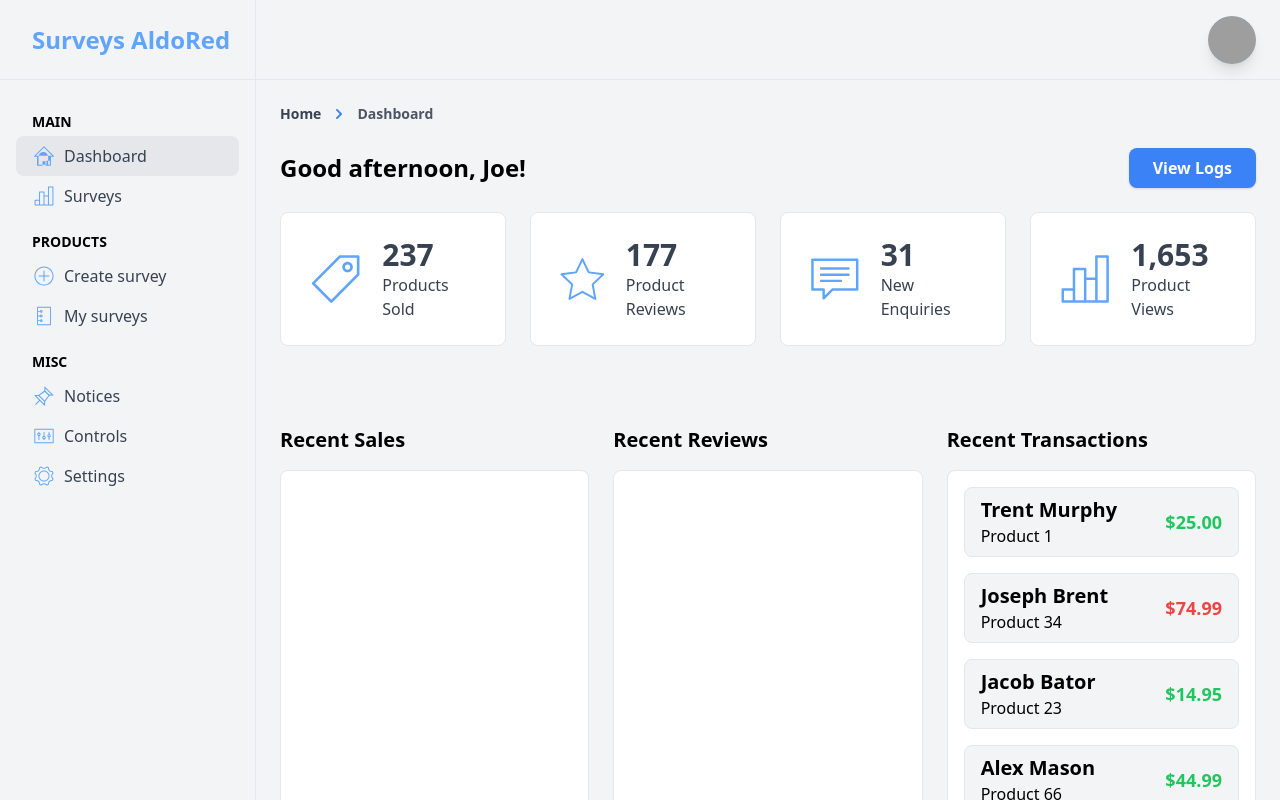
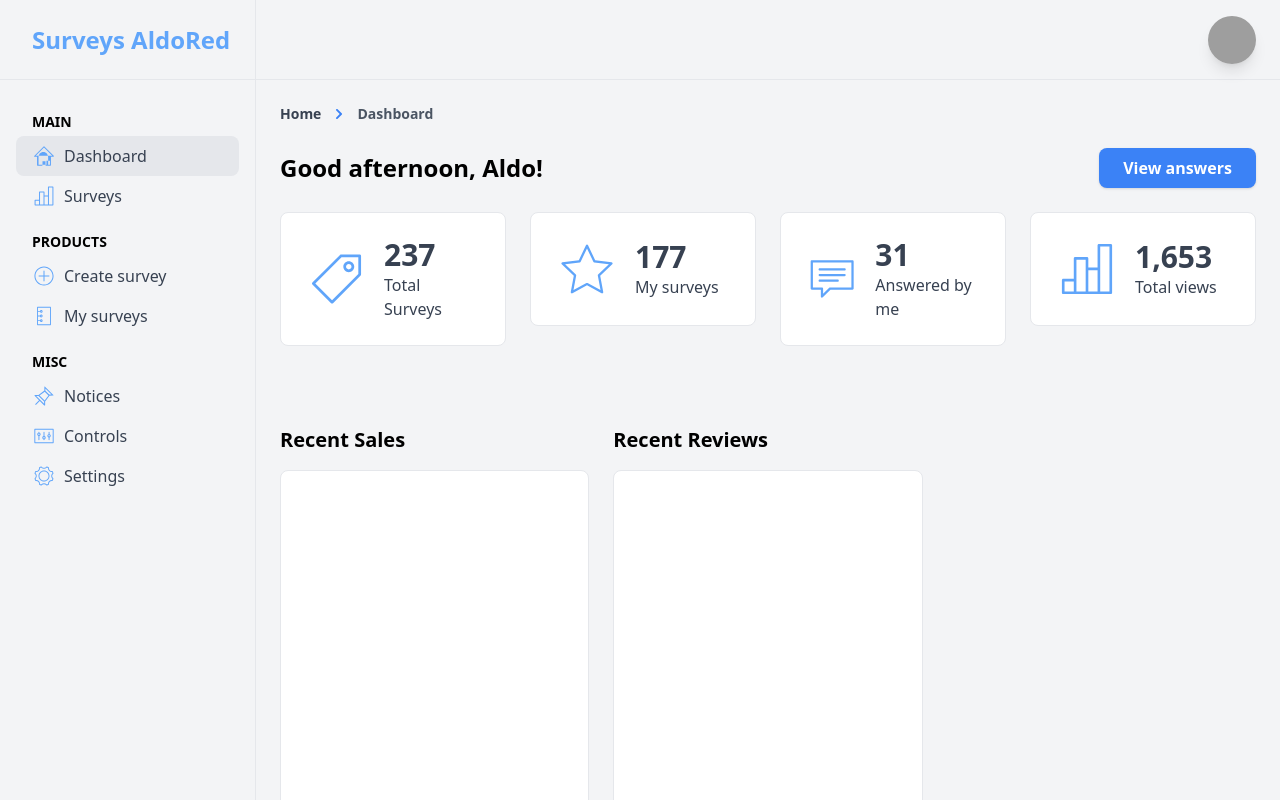
Before and after one commit to AldoRed/Survey-app, a Vue app in the folder survey-app/vue/: page /dashboard in a window 1280 px wide. Shown: the top 800 px of the page. Built offline with nearby package versions, Linux system fonts and the light colour scheme; grey boxes are pictures that could not be loaded.

Commit message:
Design details, also some text content

```diff
--- a/survey-app/vue/src/views/Dashboard.vue
+++ b/survey-app/vue/src/views/Dashboard.vue
@@ -16,8 +16,8 @@
         <!-- breadcrumb end -->
 
         <div class="lg:flex justify-between items-center mb-6">
-        <p class="text-2xl font-semibold mb-2 lg:mb-0">Good afternoon, Joe!</p>
-        <button class="bg-blue-500 hover:bg-blue-600 focus:outline-none rounded-lg px-6 py-2 text-white font-semibold shadow">View Logs</button>
+        <p class="text-2xl font-semibold mb-2 lg:mb-0">Good afternoon, Aldo!</p>
+        <button class="bg-blue-500 hover:bg-blue-600 focus:outline-none rounded-lg px-6 py-2 text-white font-semibold shadow">View answers</button>
         </div>
 
         <div class="flex flex-wrap -mx-3 mb-20">
@@ -30,7 +30,7 @@
 
             <div class="text-gray-700">
                 <p class="font-semibold text-3xl">237</p>
-                <p>Products Sold</p>
+                <p>Total Surveys</p>
             </div>
 
             </div>
@@ -44,7 +44,7 @@
 
             <div class="text-gray-700">
                 <p class="font-semibold text-3xl">177</p>
-                <p>Product Reviews</p>
+                <p>My surveys</p>
             </div>
             </div>
         </div>
@@ -57,7 +57,7 @@
 
             <div class="text-gray-700">
                 <p class="font-semibold text-3xl">31</p>
-                <p>New Enquiries</p>
+                <p>Answered by me</p>
             </div>
             </div>
         </div>
@@ -70,7 +70,7 @@
 
             <div class="text-gray-700">
                 <p class="font-semibold text-3xl">1,653</p>
-                <p>Product Views</p>
+                <p>Total views</p>
             </div>
 
             </div>
@@ -96,42 +96,7 @@
             </div>
         </div>
 
-        <div class="w-full xl:w-1/3 px-3">
-            <p class="text-xl font-semibold mb-4">Recent Transactions</p>
-            <div class="w-full bg-white border rounded-lg p-4">
-            <div class="w-full bg-gray-100 border rounded-lg flex justify-between items-center px-4 py-2 mb-4">
-                <div>
-                    <p class="font-semibold text-xl">Trent Murphy</p>
-                    <p>Product 1</p>
-                </div>
-                <span class="text-green-500 font-semibold text-lg">$25.00</span>
-            </div>
 
-            <div class="w-full bg-gray-100 border rounded-lg flex justify-between items-center px-4 py-2 mb-4">
-                <div>
-                    <p class="font-semibold text-xl">Joseph Brent</p>
-                    <p>Product 34</p>
-                </div>
-                <span class="text-red-500 font-semibold text-lg">$74.99</span>
-            </div>
-
-            <div class="w-full bg-gray-100 border rounded-lg flex justify-between items-center px-4 py-2 mb-4">
-                <div>
-                    <p class="font-semibold text-xl">Jacob Bator</p>
-                    <p>Product 23</p>
-                </div>
-                <span class="text-green-500 font-semibold text-lg">$14.95</span>
-            </div>
-
-            <div class="w-full bg-gray-100 border rounded-lg flex justify-between items-center px-4 py-2">
-                <div>
-                    <p class="font-semibold text-xl">Alex Mason</p>
-                    <p>Product 66</p>
-                </div>
-                <span class="text-green-500 font-semibold text-lg">$44.99</span>
-            </div>
-            </div>
-        </div>
 
         </div>
 
```
